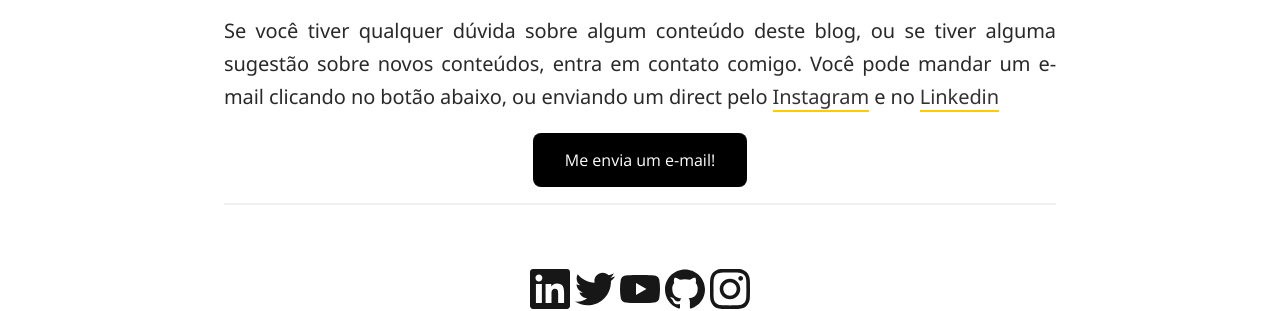
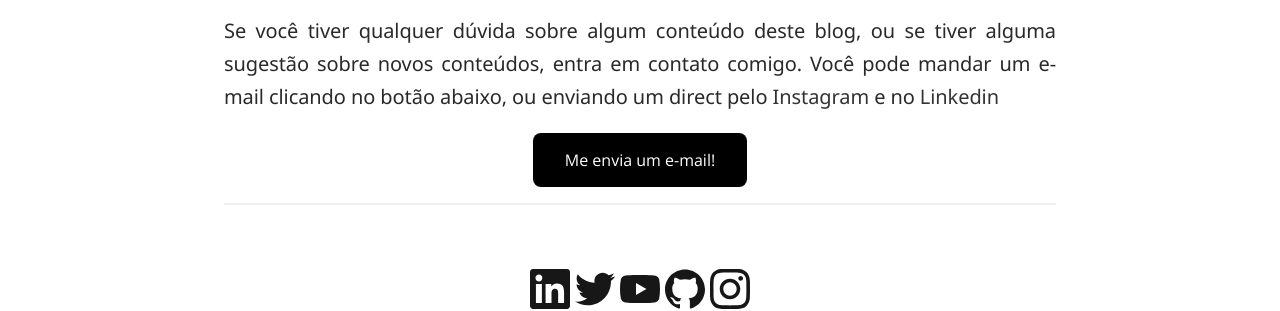
Before and after one commit to luisfredgs/luisfredgs.github.io, a Jekyll site: the page built from contato.html, in a window 1280 px wide. Shown: the part 605-916 px from the top of the page. Built offline with Jekyll 4.4.1, drawn with Linux system fonts in a browser that asks for light colours; comment, search, counter and statistics services are not loaded.

Commit message:
Update custom.css

```diff
--- a/css/custom.css
+++ b/css/custom.css
@@ -222,7 +222,11 @@
 .main-content ul li a{
     /*text-decoration: underline;*/
     text-decoration: none;
-    border-bottom: 2px solid #fc0;
+    border-bottom: none;
+}
+
+.main-content ul li a:hover{
+  border-bottom: 2px solid #fc0;
 }
 
 h2.home-post-title a{
```
